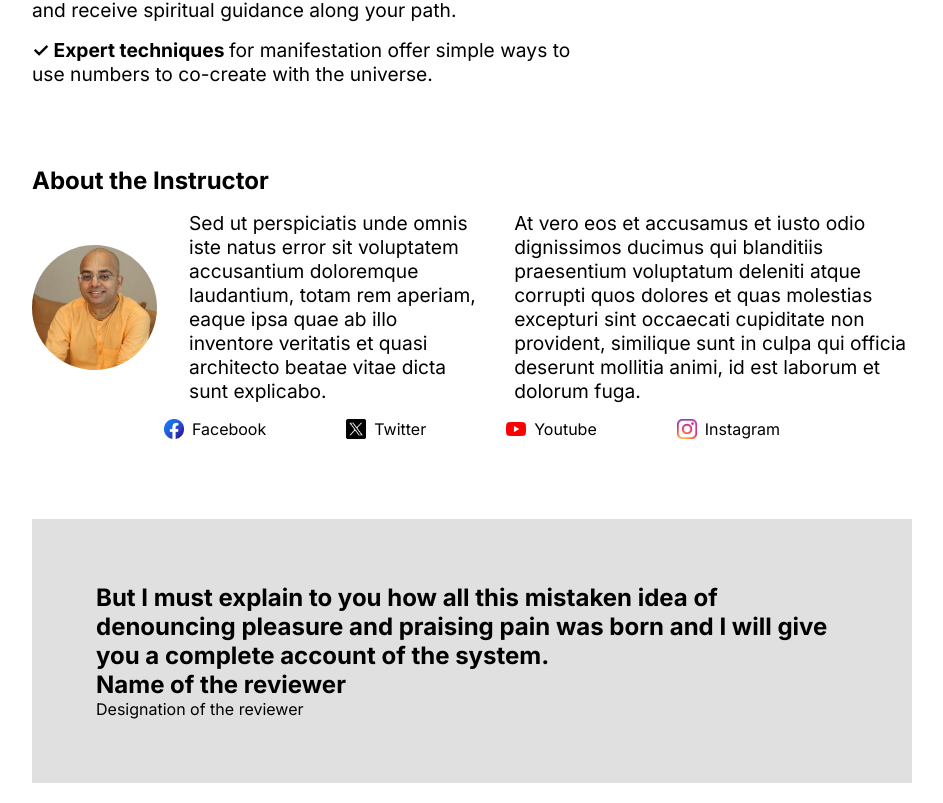
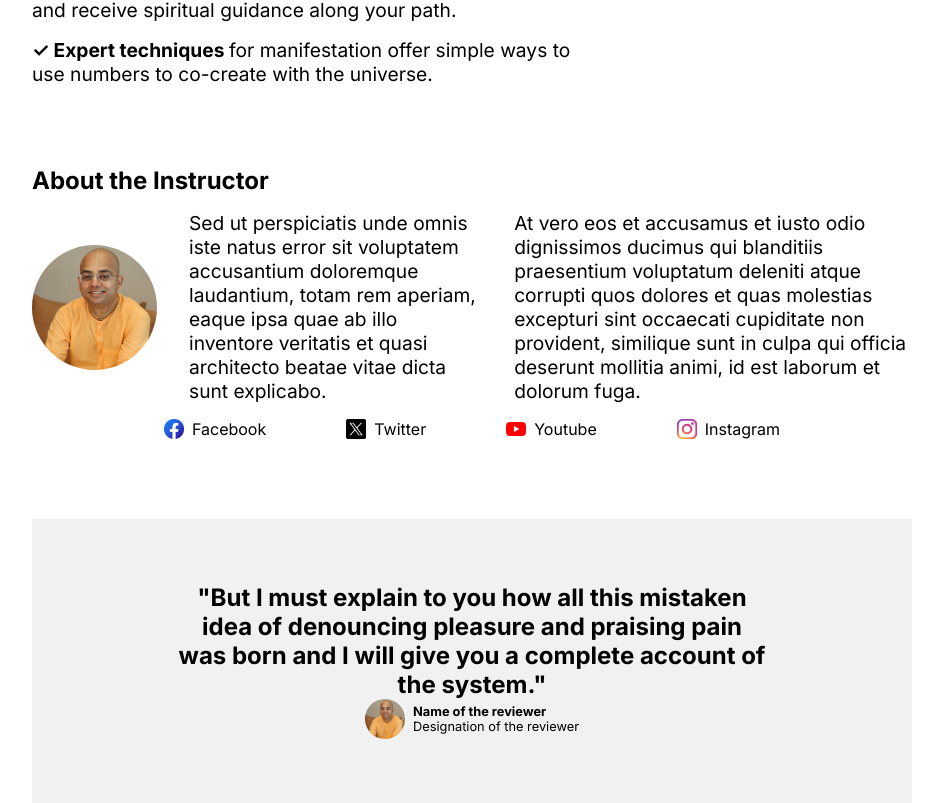
Before and after one commit to abhishekdasz/CourseWebsite, a Next.js app: page / in a window 1280 px wide. Shown: the part 1483-2286 px from the top of the page, without its empty margins (168-1111 px from the left). Built offline with nearby package versions, Linux system fonts and the light colour scheme.

Commit message:
footer-testinomials-css

```diff
--- a/src/app/global.scss
+++ b/src/app/global.scss
@@ -169,10 +169,41 @@
 .footer-testinomials
 {
     padding: 4rem;
-    background: #9c99994d;
+    background: rgb(147 139 139 / 12%);
 
     display: flex;
     flex-direction: column;
     justify-content: center;
     align-items: center;
+
+    .testinomial
+    {
+        max-width: 593px;
+        display: flex;
+        flex-direction: column;
+        align-items: center;
+        justify-content: center;
+        text-align: center;
+
+        .reviewer
+        {
+            display: flex;
+            gap: 0.5rem;
+            align-items: center;
+
+            img
+            {
+                height: 40px;
+                border-radius: 50%;
+            }
+
+            .reviewerDetails
+            {
+                font-size: 0.8rem;
+                display: flex;
+                flex-direction: column;
+                align-items: flex-start;
+            }
+        }
+    }
 }
--- a/src/app/page.js
+++ b/src/app/page.js
@@ -119,10 +119,15 @@ const Page = () => {
       {/* footer testinomials */}
       <div className="footer-testinomials">
         {testimonial && (
-          <div>
-            <h2>{testimonial.text}</h2>
-            <h2>{testimonial.reviewer_name}</h2>
-            <p>{testimonial.reviewer_designation}</p>
+          <div className="testinomial">
+            <h2> "{testimonial.text}" </h2>
+            <div className="reviewer">
+              <img src="/instructorProficpic.jpg" alt="reviewer" />
+              <div className="reviewerDetails">
+                <p> <b> {testimonial.reviewer_name} </b> </p>
+                <p> {testimonial.reviewer_designation} </p>
+              </div>
+            </div>
           </div>
         )}
       </div>
```
